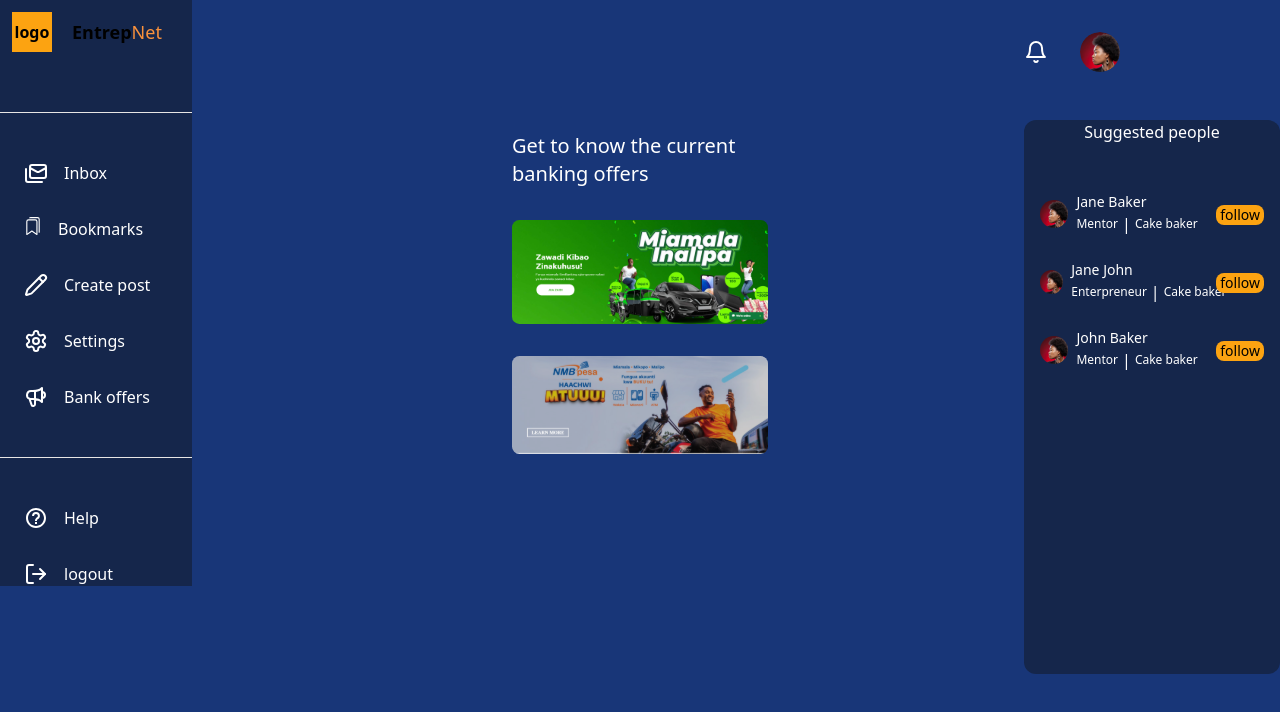
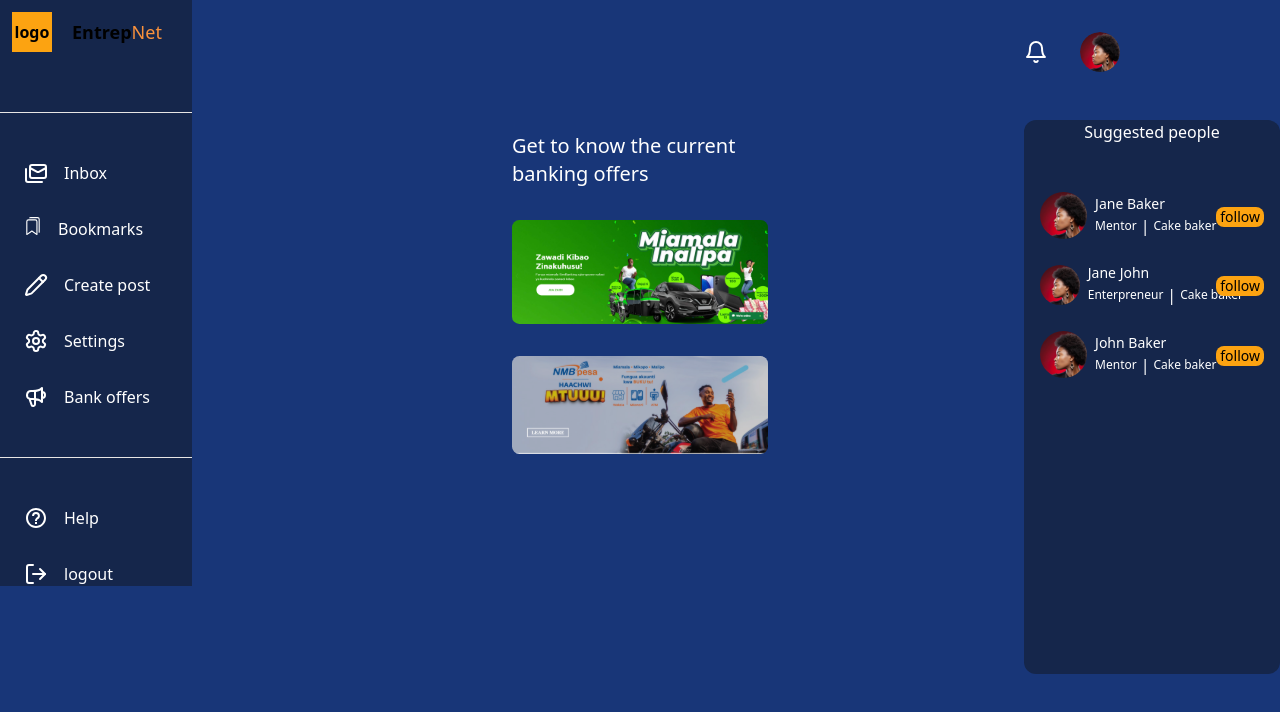
Before and after one commit to louissosthenes9/EntrepNet, a Next.js app in the folder frontend/: page /bankoffers in a window 1280 px wide. Shown: the top 712 px of the page. Built offline with nearby package versions, Linux system fonts and the light colour scheme.

Commit message:
adjusted width

```diff
--- a/frontend/src/components/FollowingsList.jsx
+++ b/frontend/src/components/FollowingsList.jsx
@@ -15,14 +15,14 @@
        <div>
         <Image
          src={following.src}
-         width={32}
-         height={32}
+         width={64}
+         height={64}
          alt="profile"
          />
        </div>
 
         <div className="grid grid-cols-1">
-            <div className="text-white text-sm">{following.name}</div>
+            <div className="text-white text-sm text-nowrap">{following.name}</div>
             <div className="flex space-x-1 items-center text-white">
               <div className="text-xs">{following.role}</div>
               <div className="text-white">|</div>
```
